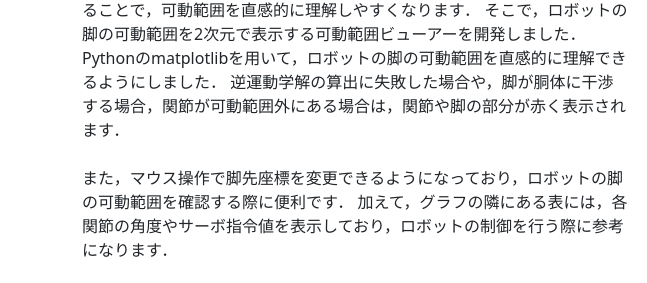
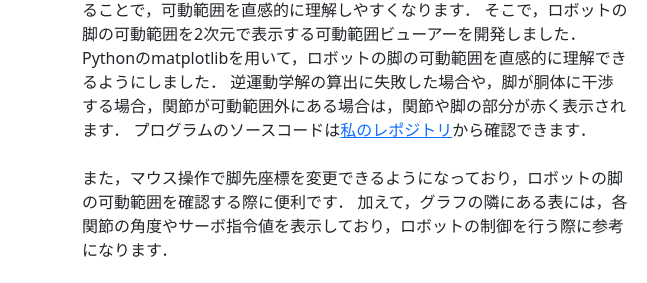
Before and after one commit to hase111111/hase111111, a plain HTML site: page docs/study_leg.html in a window 1280 px wide. Shown: the part 1637-1920 px from the top of the page, 0-647 px from the left. Drawn offline with nearby package versions, Linux system fonts and the light colour scheme.

Commit message:
リンクを追加

```diff
--- a/docs/study_leg.html
+++ b/docs/study_leg.html
@@ -157,6 +157,8 @@
             そこで，ロボットの脚の可動範囲を2次元で表示する可動範囲ビューアーを開発しました．
             Pythonのmatplotlibを用いて，ロボットの脚の可動範囲を直感的に理解できるようにしました．
             逆運動学解の算出に失敗した場合や，脚が胴体に干渉する場合，関節が可動範囲外にある場合は，関節や脚の部分が赤く表示されます．
+
+            プログラムのソースコードは<a href="https://github.com/hase111111/phantomx-leg-display.git">私のレポジトリ</a>から確認できます．
             <br> <br>
             また，マウス操作で脚先座標を変更できるようになっており，ロボットの脚の可動範囲を確認する際に便利です．
             加えて，グラフの隣にある表には，各関節の角度やサーボ指令値を表示しており，ロボットの制御を行う際に参考になります．
```
